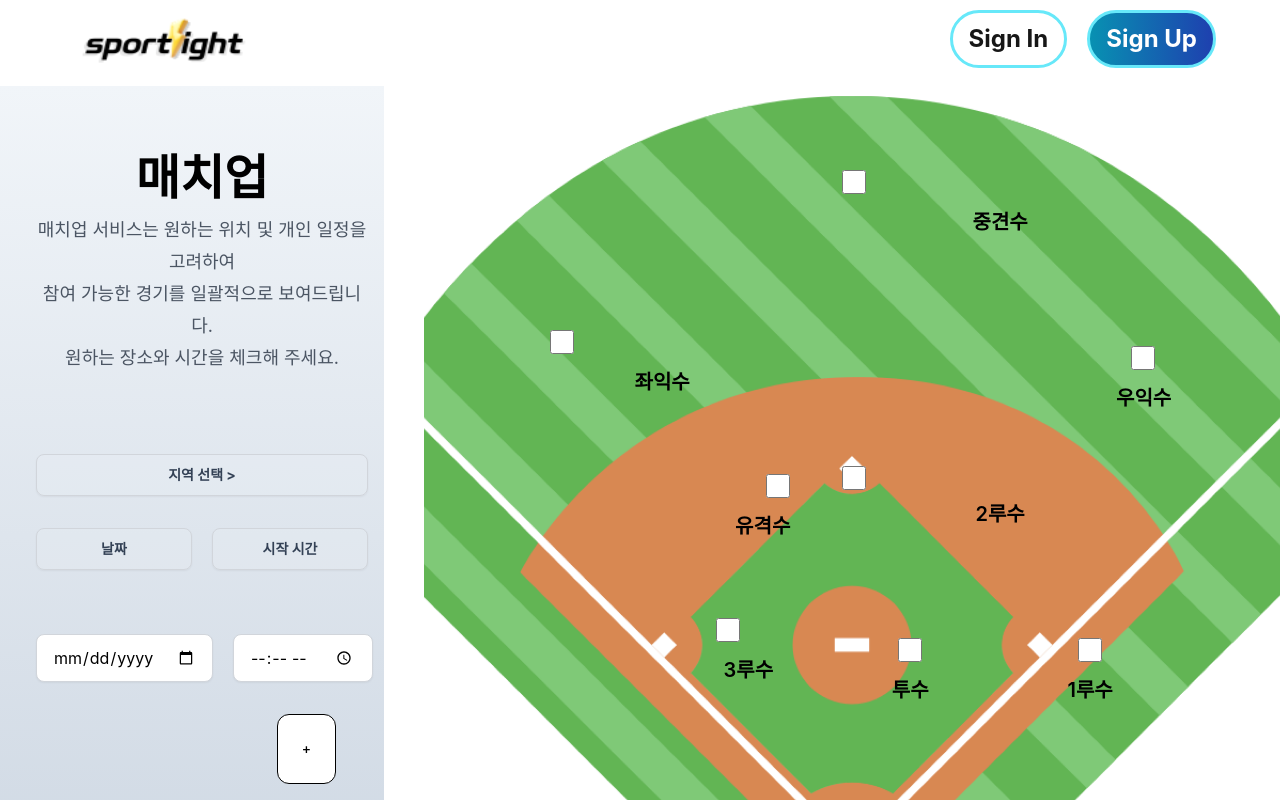
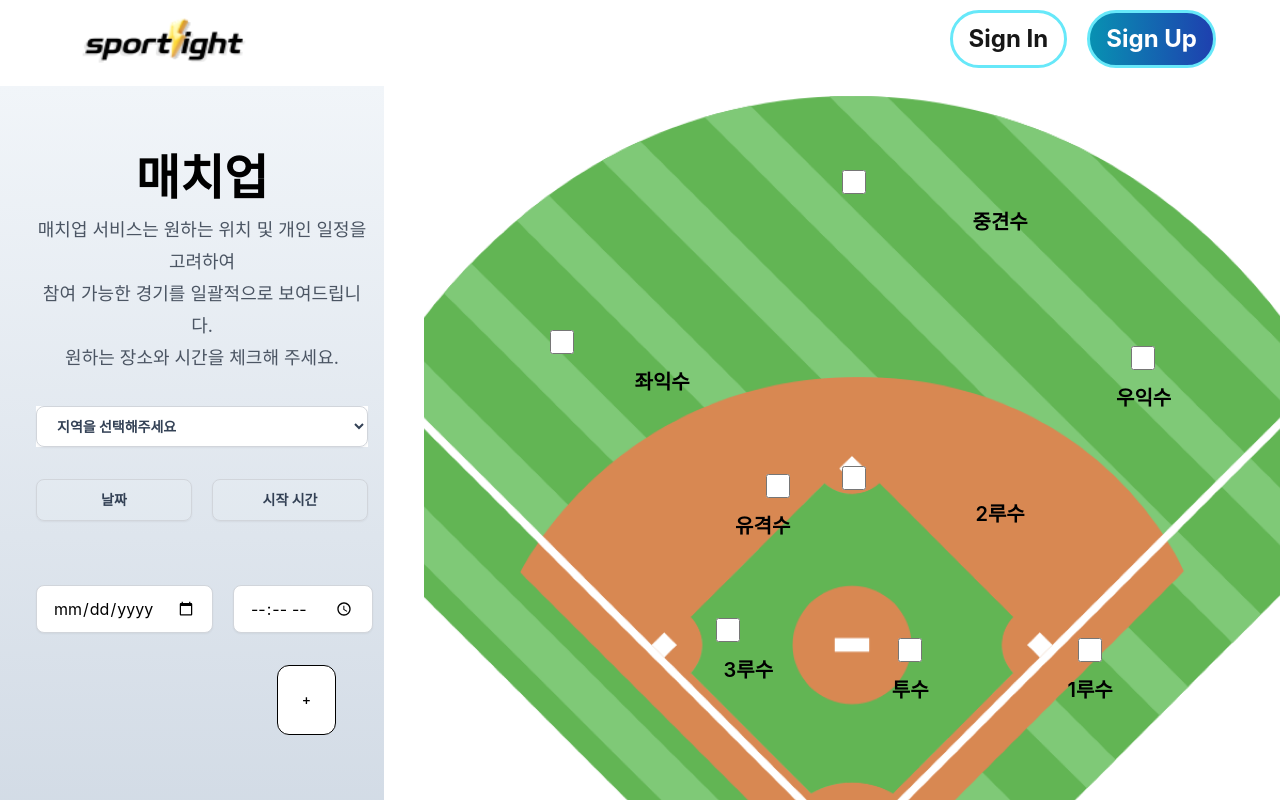
Before and after one commit to Debuging-JunSeoPark/Hufs-Summer-Hackathon, a React (Create React App) app in the folder ice-front/: page /matchup in a window 1280 px wide. Shown: the top 800 px of the page. Built offline with nearby package versions, Linux system fonts and the light colour scheme; the HTML template or start-up script is replaced by a standard one.

Commit message:
chore : 배경 사소한 수정

```diff
--- a/ice-front/src/pages/matchup.js
+++ b/ice-front/src/pages/matchup.js
@@ -2,6 +2,7 @@ import * as React from 'react';
 import { useState } from 'react';
 import Header from '../components/Header';
 import { Link } from 'react-router-dom';
+import Area from '../utils/regions';
 
 const Matchup = () => {
   const [inputs, setInputs] = useState([{ id: 1 }]);
@@ -31,9 +32,7 @@ const Matchup = () => {
                   참여 가능한 경기를 일괄적으로 보여드립니다. <br />
                   원하는 장소와 시간을 체크해 주세요.
                 </div>
-                <div className="justify-center items-center px-4 py-2.5 mt-20 text-sm font-bold leading-5 rounded-lg border border-gray-300 border-solid shadow-sm bg-white bg-opacity-10 text-slate-700 max-md:px-5 max-md:mt-10 max-md:max-w-full">
-                  지역 선택 &gt;
-                </div>
+                <Area></Area>
                 <div className="flex gap-5 justify-between mt-8 text-sm font-bold leading-5 text-slate-700 max-md:flex-wrap max-md:max-w-full">
                   <div className="justify-center items-center px-4 py-2.5 w-full whitespace-nowrap rounded-lg border border-gray-300 border-solid shadow-sm bg-white bg-opacity-10 max-md:px-5">
                     날짜
--- a/ice-front/src/pages/matchup_result.js
+++ b/ice-front/src/pages/matchup_result.js
@@ -8,7 +8,7 @@ function MatchupResult() {
       <div className="w-full max-md:pr-5 max-md:max-w-full">
         <div className="flex gap-5 max-md:flex-col max-md:gap-0">
           <div className="flex flex-col w-[34%] max-md:ml-0 max-md:w-full">
-            <div className="flex flex-col grow px-10 pt-20 pb-4 w-full font-bold text-black bg-white max-md:px-5 max-md:mt-10 max-md:max-w-full">
+            <div className="flex flex-col grow px-10 pt-20 pb-4 w-full font-bold text-black bg-gradient-to-b from-slate-100 to-slate-400 max-md:px-5 max-md:mt-10 max-md:max-w-full">
               <div className="text-5xl font-semibold leading-6 max-md:text-4xl">
                 매치업
               </div>
--- a/ice-front/src/utils/regions.js
+++ b/ice-front/src/utils/regions.js
@@ -310,7 +310,7 @@ const Area = () => {
     regions.find((area) => area.name === selectedArea)?.subArea || [];
 
   return (
-    <div className="flex gap-5 justify-between mt-8 text-sm font-bold leading-5 text-slate-700 max-md:flex-wrap max-md:max-w-full">
+    <div className="flex gap-5 justify-between mt-8 text-sm font-bold leading-5 bg-white text-slate-700 max-md:flex-wrap max-md:max-w-full">
       <select
         value={selectedArea}
         onChange={handleAreaChange}
```
